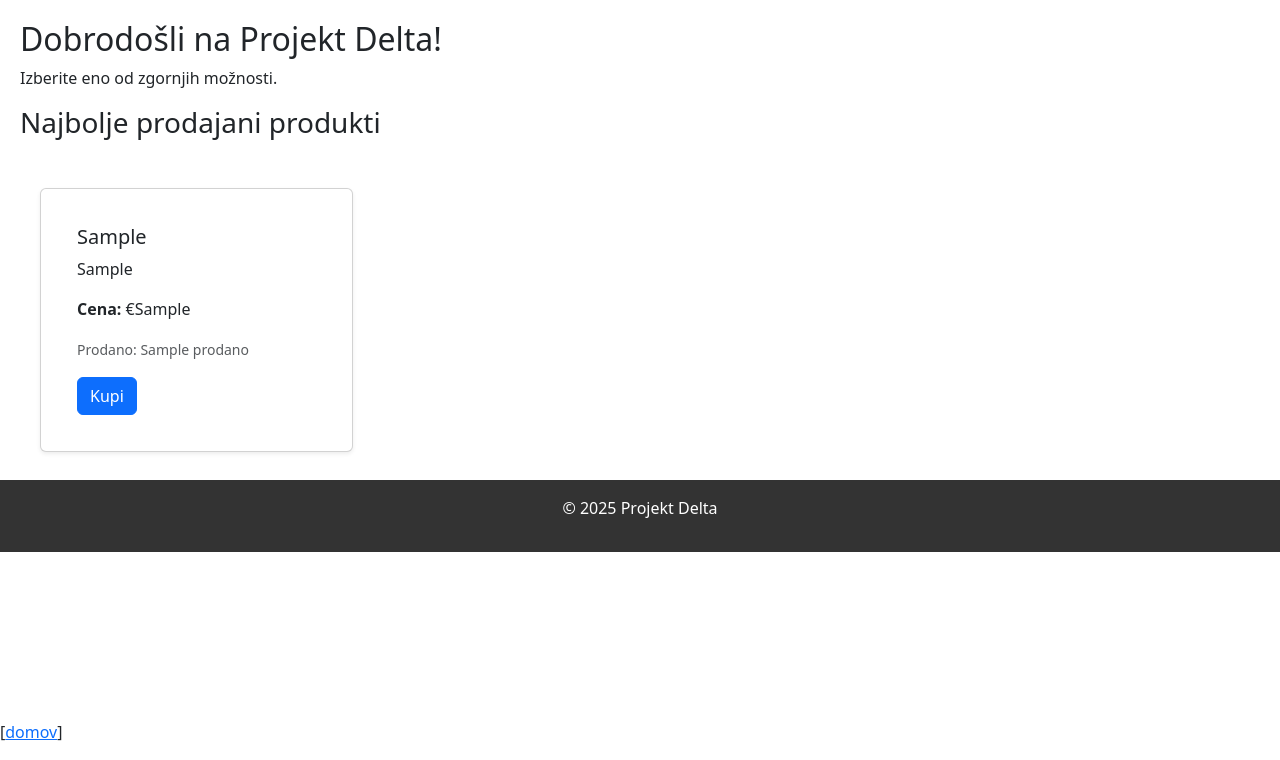
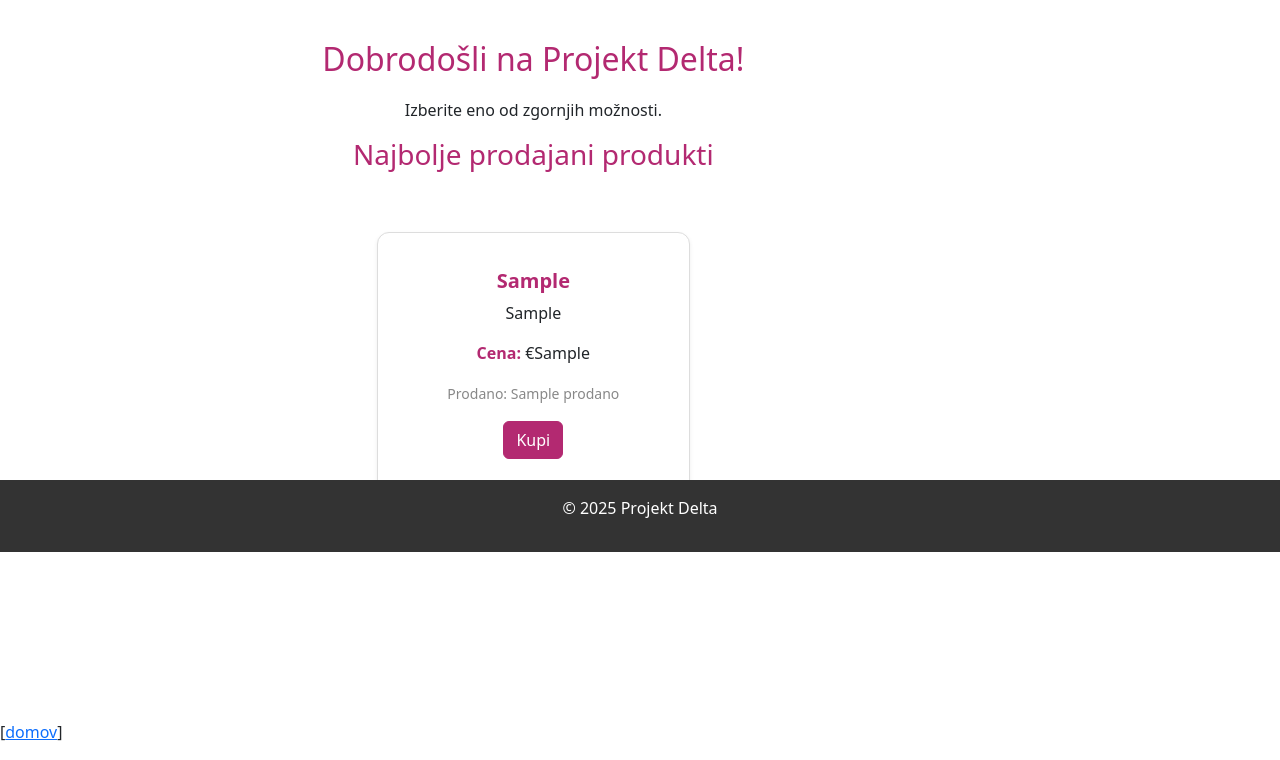
Before and after one commit to LilDomc/sv_delta, a Flask app: page / in a window 1280 px wide. Shown: the part 248-1008 px from the top of the page. Run offline with Flask 3, Linux system fonts and the light colour scheme; a database or web service that is not in the repository returns one stand-in record (values such as "Sample title"); parts of the project's set-up code (start-up, migrations or seed data) failed here and were passed over; some libraries are stand-ins or nearby versions.

Commit message:
Added css for index

```diff
--- /dev/null
+++ b/src/static/styles/index.css
@@ -0,0 +1,52 @@
+.content {
+    text-align: center;
+    padding-top: 40px;
+}
+
+/* Section title */
+.content h2, .content h3 {
+    color: #b32971;
+    margin-bottom: 20px;
+}
+
+/* Center cards within row */
+.row {
+    justify-content: center;
+}
+
+/* Card custom styling */
+.card {
+    border: 1px solid #ddd;
+    border-radius: 12px;
+    transition: transform 0.2s ease, box-shadow 0.2s ease;
+}
+
+.card:hover {
+    transform: translateY(-5px);
+    box-shadow: 0 8px 16px rgba(0, 0, 0, 0.15);
+}
+
+.card-title {
+    color: #b32971;
+    font-weight: bold;
+}
+
+/* Price + units sold text */
+.card-text strong {
+    color: #b32971;
+}
+
+.text-muted {
+    color: #888 !important;
+}
+
+/* Pink button override */
+.btn-primary {
+    background-color: #b32971;
+    border-color: #b32971;
+}
+
+.btn-primary:hover {
+    background-color: #8d2154;
+    border-color: #8d2154;
+}
--- a/src/templates/index.html
+++ b/src/templates/index.html
@@ -1,5 +1,6 @@
 {% extends "base.html" %}
 {% block content %}
+<link rel="stylesheet" href="{{ url_for('static', filename='styles/index.css') }}">
 <div class="content col-10">
     <h2>Dobrodošli na Projekt Delta!</h2>
     <p>Izberite eno od zgornjih možnosti.</p>
```
